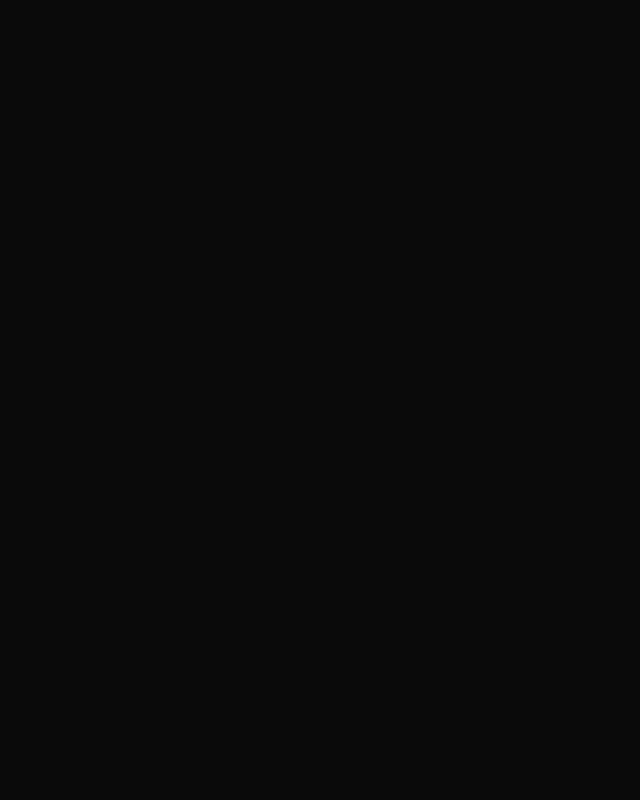
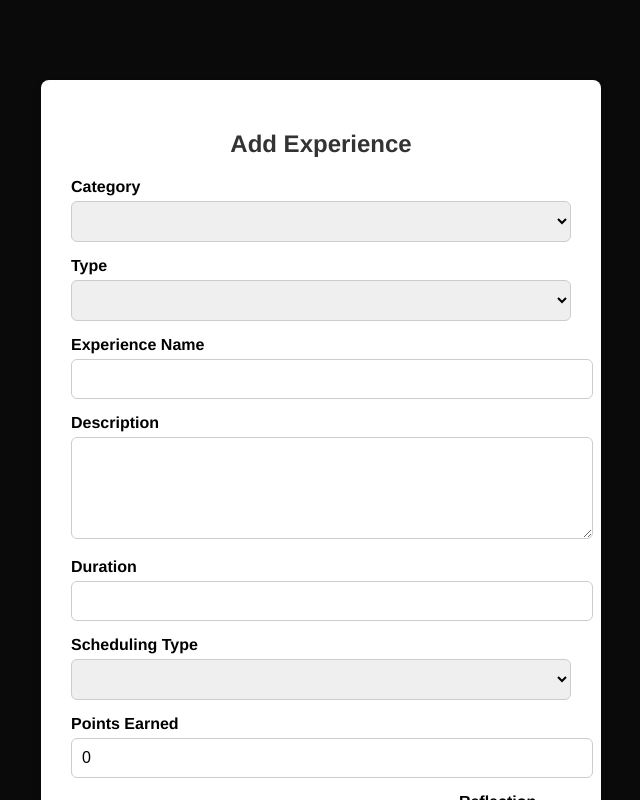
Before and after one commit to lacebx/flightplan-fro, a Vue app: page /add-experience in a window 1280 px wide. Before the commit this address had no page. Shown: the whole page, without its empty margins (319-959 px from the left). Built offline with nearby package versions, Linux system fonts and the light colour scheme.

Commit message:
added award shop for points redemption

```diff
--- a/package.json
+++ b/package.json
@@ -8,6 +8,7 @@
     "lint": "vue-cli-service lint"
   },
   "dependencies": {
+    "axios": "^1.8.2",
     "core-js": "^3.8.3",
     "vanilla-tilt": "^1.8.1",
     "vue": "^3.2.13",
--- a/src/App.vue
+++ b/src/App.vue
@@ -7,6 +7,8 @@
           <li><router-link to="/home" class="nav-link">Tasks & Events</router-link></li>
           <li><router-link to="/sw" class="nav-link">S&W</router-link></li>
           <li><router-link to="/experience" class="nav-link">Experience</router-link></li>
+          <li><router-link to="/shop" class="nav-link">Shop</router-link></li>
+
           <li><router-link to="/profile" class="nav-link">Profile</router-link></li>
         </ul>
       </nav>
--- /dev/null
+++ b/src/components/AddExperience.vue
@@ -0,0 +1,174 @@
+<template>
+  <div class="experience-form-container">
+    <h2>Add Experience</h2>
+    <form @submit.prevent="submitExperience">
+      <div class="form-group">
+        <label for="category">Category</label>
+        <select id="category" v-model="form.category" required>
+          <option value="Internship">Internship</option>
+          <option value="Volunteering">Volunteering</option>
+          <option value="Leadership">Leadership</option>
+          <option value="Work Experience">Work Experience</option>
+        </select>
+      </div>
+
+      <div class="form-group">
+        <label for="type">Type</label>
+        <select id="type" v-model="form.type" required>
+          <option value="Online">Online</option>
+          <option value="In-Person">In-Person</option>
+          <option value="Hybrid">Hybrid</option>
+        </select>
+      </div>
+
+      <div class="form-group">
+        <label for="name">Experience Name</label>
+        <input type="text" id="name" v-model="form.name" required />
+      </div>
+
+      <div class="form-group">
+        <label for="description">Description</label>
+        <textarea id="description" v-model="form.description"></textarea>
+      </div>
+
+      <div class="form-group">
+        <label for="duration">Duration</label>
+        <input type="text" id="duration" v-model="form.duration" required />
+      </div>
+
+      <div class="form-group">
+        <label for="schedulingtype">Scheduling Type</label>
+        <select id="schedulingtype" v-model="form.schedulingType" required>
+          <option value="Fixed">Fixed</option>
+          <option value="Flexible">Flexible</option>
+        </select>
+      </div>
+
+      <div class="form-group">
+        <label for="points">Points Earned</label>
+        <input type="number" id="points" v-model="form.pointsEarned" required />
+      </div>
+
+      <div class="form-group checkbox-group">
+        <input type="checkbox" id="reflectionRequired" v-model="form.reflectionRequired" />
+        <label for="reflectionRequired">Reflection Required</label>
+      </div>
+
+      <button type="submit" class="submit-btn" :disabled="isSubmitting">
+        {{ isSubmitting ? "Saving..." : "Save Experience" }}
+      </button>
+    </form>
+  </div>
+</template>
+
+<script setup>
+import { ref } from "vue";
+import { useRouter } from "vue-router";
+import axios from "axios";
+
+const router = useRouter();
+
+const form = ref({
+  category: "",
+  type: "",
+  name: "",
+  description: "",
+  duration: "",
+  schedulingType: "",
+  pointsEarned: 0,
+  reflectionRequired: false,
+});
+
+const isSubmitting = ref(false);
+
+const submitExperience = async () => {
+  isSubmitting.value = true;
+  try {
+    const response = await axios.post("http://localhost:8082/api/experiences", form.value, {
+      headers: { "Content-Type": "application/json" },
+    });
+
+    console.log("Experience Created:", response.data);
+    alert("Experience added successfully!");
+
+    // Redirect to the experience list page
+    router.push("/experience");
+  } catch (error) {
+    console.error("Error creating experience:", error);
+    alert("Failed to add experience.");
+  } finally {
+    isSubmitting.value = false;
+  }
+};
+</script>
+
+<style scoped>
+.experience-form-container {
+  max-width: 500px;
+  margin: auto;
+  padding: 30px;
+  background: #ffffff;
+  color: #000;
+  border-radius: 8px;
+  box-shadow: 0 4px 8px rgba(0, 0, 0, 0.1);
+}
+
+h2 {
+  text-align: center;
+  margin-bottom: 20px;
+  color: #333;
+}
+
+.form-group {
+  margin-bottom: 15px;
+}
+
+label {
+  display: block;
+  font-weight: 600;
+  margin-bottom: 5px;
+}
+
+input,
+select,
+textarea {
+  width: 100%;
+  padding: 10px;
+  border: 1px solid #ccc;
+  border-radius: 6px;
+  font-size: 16px;
+}
+
+textarea {
+  resize: vertical;
+  min-height: 80px;
+}
+
+.checkbox-group {
+  display: flex;
+  align-items: center;
+  gap: 10px;
+}
+
+.submit-btn {
+  width: 100%;
+  padding: 12px;
+  background-color: #007bff;
+  border: none;
+  border-radius: 6px;
+  color: white;
+  font-size: 16px;
+  font-weight: bold;
+  cursor: pointer;
+  transition: background 0.3s;
+}
+
+.submit-btn:hover {
+  background-color: #0056b3;
+}
+
+.submit-btn:disabled {
+  background-color: #ccc;
+  cursor: not-allowed;
+}
+</style>
--- a/src/components/ExperienceView.vue
+++ b/src/components/ExperienceView.vue
@@ -68,18 +68,23 @@
 
 <script>
 import axios from 'axios';
+
+
 export default {
   name: 'ExperienceView',
   data() {
     return {
-      totalYears: '2+',
-      totalSkills: '12',
+      totalYears: '3+',
+      totalSkills: '13',
       totalProjects: '15',
       experiences: []
     };
   },
   methods: {
     showAddExperience() {
+
+      this.$router.push('/add-experience');
+
       console.log('Add experience clicked');
     },
     fetchExperiences() {
--- /dev/null
+++ b/src/components/ShopView.vue
@@ -0,0 +1,226 @@
+<template>
+  <div class="redemption-page">
+    <!-- Reuse the floating spheres background -->
+    <div class="animated-bg">
+
+      <div class="gradient-sphere"></div>
+      <div class="gradient-sphere"></div>
+      <div class="gradient-sphere"></div>
+
+
+
+
+
+<h1>Available Awards</h1>
+    <div v-if="loading" class="loading">Loading rewards...</div>
+    <div v-else class="rewards-grid">
+      <div v-for="reward in sortedRewards" :key="reward.id" class="reward-card">
+        <h2>{{ reward.item_name }}</h2>
+        <p>{{ reward.description }}</p>
+        <p>Cost: {{ reward.points_cost }} points</p>
+        <p v-if="!reward.availability" class="unavailable">Out of Stock</p>
+        <button
+          :disabled="!reward.availability || userPoints < reward.points_cost"
+          @click="redeemReward(reward)"
+        >
+          Redeem
+        </button>
+      </div>
+    </div>
+    <p class="user-points">Your Points: {{ userPoints }}</p>
+
+</div>
+</div>
+
+
+
+</template>
+
+
+<script>
+export default {
+  name: 'RedemptionPage',
+  data() {
+    return {
+      userPoints: 1500, // Example starting points
+      rewardsList: [],
+      loading: false,
+    };
+  },
+  computed: {
+    sortedRewards() {
+      return this.rewardsList.slice().sort((a, b) => a.points_cost - b.points_cost);
+    },
+  },
+  created() {
+    this.fetchRewards();
+  },
+  methods: {
+    fetchRewards() {
+      this.loading = true;
+      // Simulate API call delay and add 9 sample rewards for a 3x3 grid.
+      setTimeout(() => {
+        this.rewardsList = [
+          {
+            id: 1,
+            item_name: 'Gift Card',
+            description: 'A $50 gift card.',
+            points_cost: 500,
+            availability: true,
+          },
+          {
+            id: 2,
+            item_name: 'Wireless Headphones',
+            description: 'Noise-cancelling over-ear headphones.',
+            points_cost: 1200,
+            availability: true,
+          },
+          {
+            id: 3,
+            item_name: 'Coffee Mug',
+            description: 'A branded coffee mug.',
+            points_cost: 300,
+            availability: false,
+          },
+          {
+            id: 4,
+            item_name: 'E-Book Voucher',
+            description: 'Voucher for an e-book of your choice.',
+            points_cost: 400,
+            availability: true,
+          },
+          {
+            id: 5,
+            item_name: 'Online Course Discount',
+            description: 'Discount on an online course.',
+            points_cost: 800,
+            availability: true,
+          },
+          {
+            id: 6,
+            item_name: 'Stationery Set',
+            description: 'A set of notebooks, pens, and more.',
+            points_cost: 350,
+            availability: true,
+          },
+          {
+            id: 7,
+            item_name: 'Backpack',
+            description: 'A durable and stylish backpack.',
+            points_cost: 1000,
+            availability: true,
+          },
+          {
+            id: 8,
+            item_name: 'Water Bottle',
+            description: 'A reusable water bottle.',
+            points_cost: 250,
+            availability: true,
+          },
+          {
+            id: 9,
+            item_name: 'Desk Organizer',
+            description: 'Keep your workspace neat and tidy.',
+            points_cost: 450,
+            availability: true,
+          },
+        ];
+        this.loading = false;
+      }, 500); // Simulated delay
+    },
+    redeemReward(reward) {
+      if (this.userPoints >= reward.points_cost && reward.availability) {
+        this.userPoints -= reward.points_cost;
+        alert(`You have redeemed: ${reward.item_name}`);
+        // Additional logic (e.g., update reward availability) can be added here.
+      } else {
+        alert('Insufficient points or item not available.');
+      }
+    },
+  },
+};
+</script>
+
+
+
+
+
+
+<style scoped>
+
+.redemption-page {
+  font-family: Arial, sans-serif;
+  margin: 20px auto;
+  max-width: 1200px;
+  padding: 20px;
+  text-align: center;
+}
+
+.loading {
+  font-size: 18px;
+  text-align: center;
+}
+
+.rewards-grid {
+  display: grid;
+  grid-template-columns: repeat(3, 1fr);
+  grid-auto-rows: auto;
+  gap: 20px;
+  margin-bottom: 20px;
+}
+
+.reward-card {
+  border: 1px solid #ccc;
+  padding: 15px;
+  border-radius: 5px;
+  text-align: center;
+}
+
+.reward-card h2 {
+  margin: 0 0 10px;
+}
+
+.reward-card p {
+  margin: 5px 0;
+}
+
+.reward-card button {
+  padding: 5px 10px;
+  font-size: 16px;
+  cursor: pointer;
+}
+
+.reward-card button:disabled {
+  background-color: #ccc;
+  cursor: not-allowed;
+}
+
+.unavailable {
+  color: red;
+  font-weight: bold;
+}
+
+.user-points {
+  font-size: 18px;
+  font-weight: bold;
+  text-align: center;
+}
+
+
+
+
+
+@media (max-width: 768px) {
+  .hero-title {
+    font-size: 2.5rem;
+  }
+  .floating-stats {
+    flex-direction: column;
+    align-items: center;
+  }
+  .stat-bubble {
+    width: 100px;
+    height: 100px;
+  }
+}
+</style>
--- a/src/global.css
+++ b/src/global.css
@@ -23,9 +23,10 @@ html, body {
 
 
 .animated-bg {
-  position: fixed; /* so it stays put across the page */
+ /* so it stays put across the page */
   width: 100%;
   height: 100%;
+  position: relative;
   top: 0;
   left: 0;
   z-index: 0;
--- a/src/router/index.js
+++ b/src/router/index.js
@@ -4,6 +4,9 @@ import TasksAndEventsView from '../components/TasksAndEventsView.vue';
 import SWView from '../components/SWView.vue';
 import ExperienceView from '../components/ExperienceView.vue';
 import ProfileView from '../components/ProfileView.vue';
+import AddExperience from '../components/AddExperience.vue';
+import Shop from '../components/ShopView.vue';
+
 
 const routes = [
   { path: '/', component: LoginView },
@@ -11,6 +14,9 @@ const routes = [
   { path: '/sw', component: SWView },
   { path: '/experience', component: ExperienceView },
   { path: '/profile', component: ProfileView },
+  { path: '/add-experience', component: AddExperience },
+    { path: '/shop', component: Shop }
+
 ];
 
 const router = createRouter({
```
Also changed, not shown: 1 other file (tests, documents, lock files or other folders).
